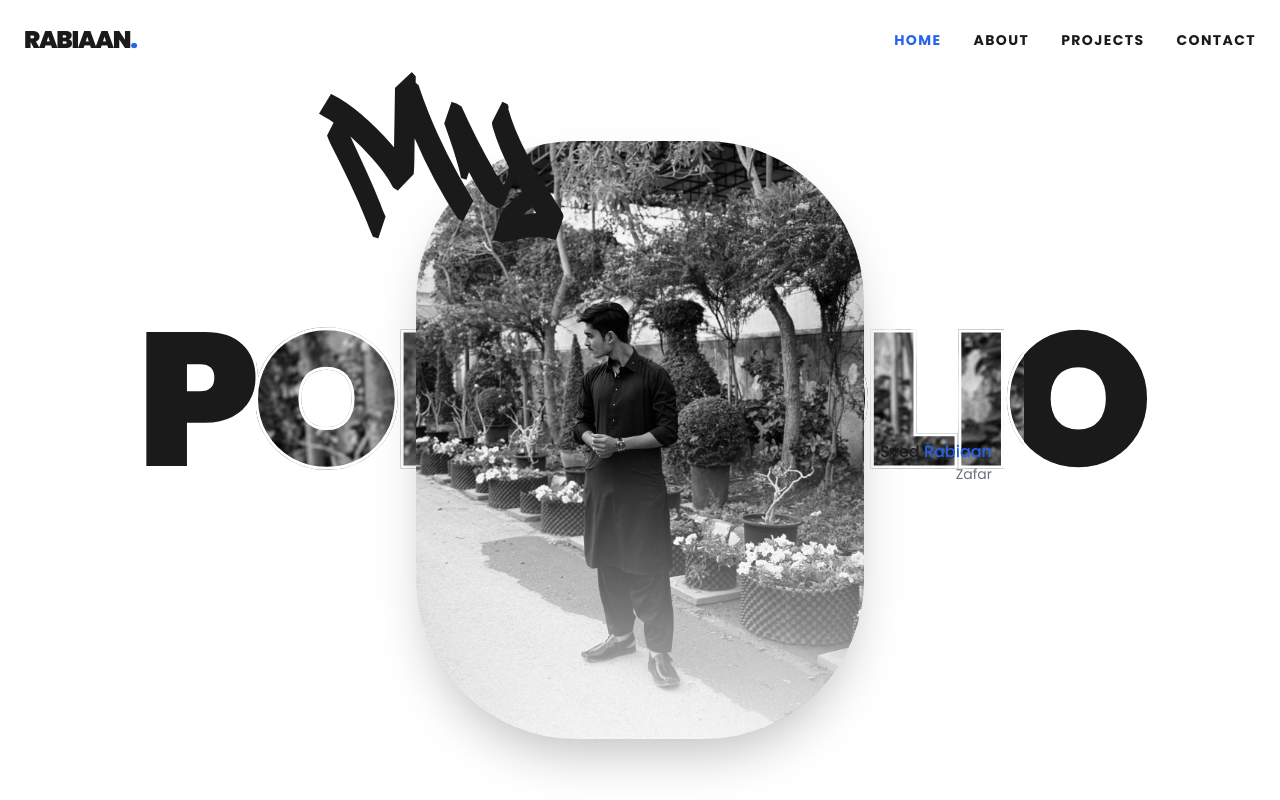
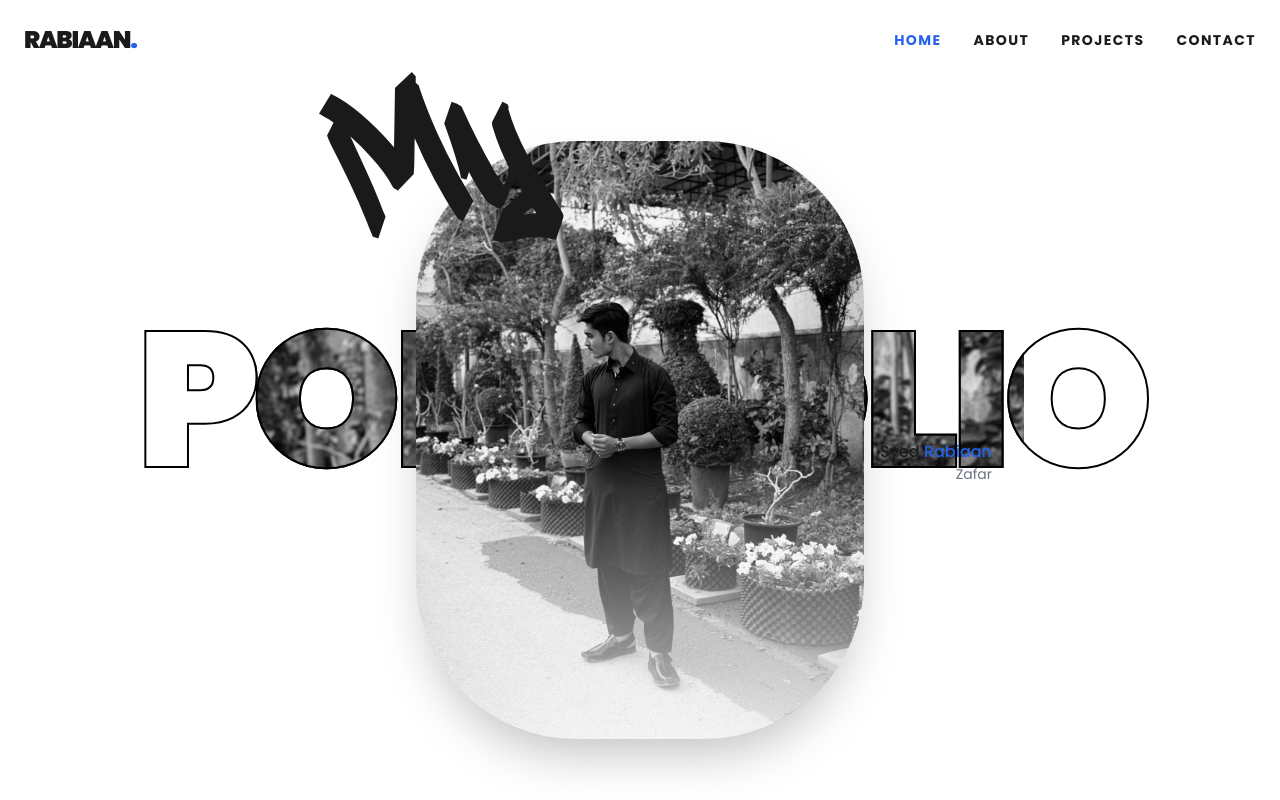
Before and after one commit to Rabiaan/Rabiaan-s-Portfolio, a React (Vite) app: page / in a window 1280 px wide. Shown: the top 800 px of the page. Built offline with nearby package versions, Linux system fonts and the light colour scheme.

Commit message:
Hero text white with black border, overlapping image

```diff
--- a/src/pages/Home.jsx
+++ b/src/pages/Home.jsx
@@ -8,17 +8,17 @@ export default function Home() {
       <section className="relative h-screen flex flex-col items-center justify-center pt-20 overflow-hidden">
         {/* Background Text Layer - Overlapping Image */}
         <div className="absolute inset-0 flex flex-col items-center justify-center pointer-events-none select-none">
-          {/* Solid black base with white border */}
+          {/* White fill with black border - overlapping image */}
           <h1
             className="text-[15vw] font-display font-black leading-none uppercase tracking-tighter"
             style={{
-              WebkitTextStroke: '2px white',
-              color: '#1a1a1a'
+              WebkitTextStroke: '2px black',
+              color: 'white'
             }}
           >
             PORTFOLIO
           </h1>
-          {/* Image clipped text overlaying the image area - transparent with white border */}
+          {/* Image clipped text overlay */}
           <h1
             className="text-[15vw] font-display font-black leading-none uppercase tracking-tighter absolute top-0 left-0 w-full h-full flex items-center justify-center text-transparent"
             style={{
@@ -29,7 +29,7 @@ export default function Home() {
               clipPath: 'polygon(20% 0%, 80% 0%, 80% 100%, 20% 100%)',
               WebkitBackgroundClip: 'text',
               backgroundClip: 'text',
-              WebkitTextStroke: '3px white',
+              WebkitTextStroke: '2px black',
               color: 'transparent'
             }}
           >
```
